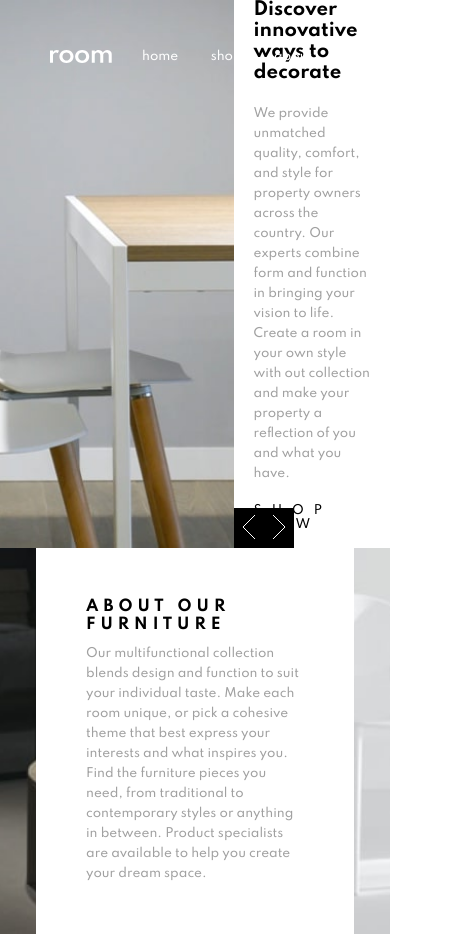
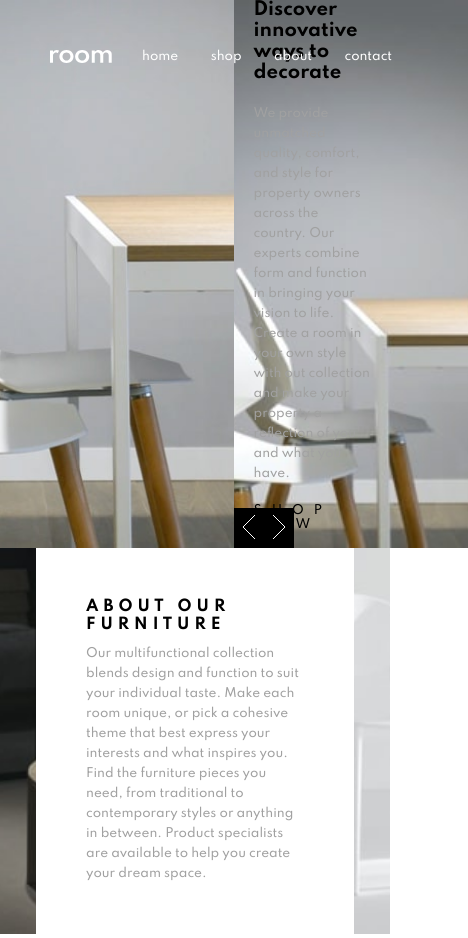
Before and after one commit to MilitusInnocent/room-homepage, a React (Create React App) app: page / in a window 390 px wide. Shown: the whole page, 468 px wide, since content can reach past the window. Built offline with nearby package versions, Linux system fonts and the light colour scheme.

Commit message:
Mobile picure added to slider

```diff
--- a/src/components/Header.js
+++ b/src/components/Header.js
@@ -18,7 +18,8 @@ const Header = () => {
     return (
         <div className="header">
             <div className="header__image__container">
-                <img src={require(`../images/desktop-` + headerSlides[current].image)} alt="Hero Image" />
+                <img src={require(`../images/desktop-` + headerSlides[current].image)} alt="Contemporary furniture" className="image" />
+                <img src={require(`../images/mobile-` + headerSlides[current].image)} alt="Contemporary furniture" className="image image--mobile" />
             </div>
 
             <div className="header__textbox">
```
